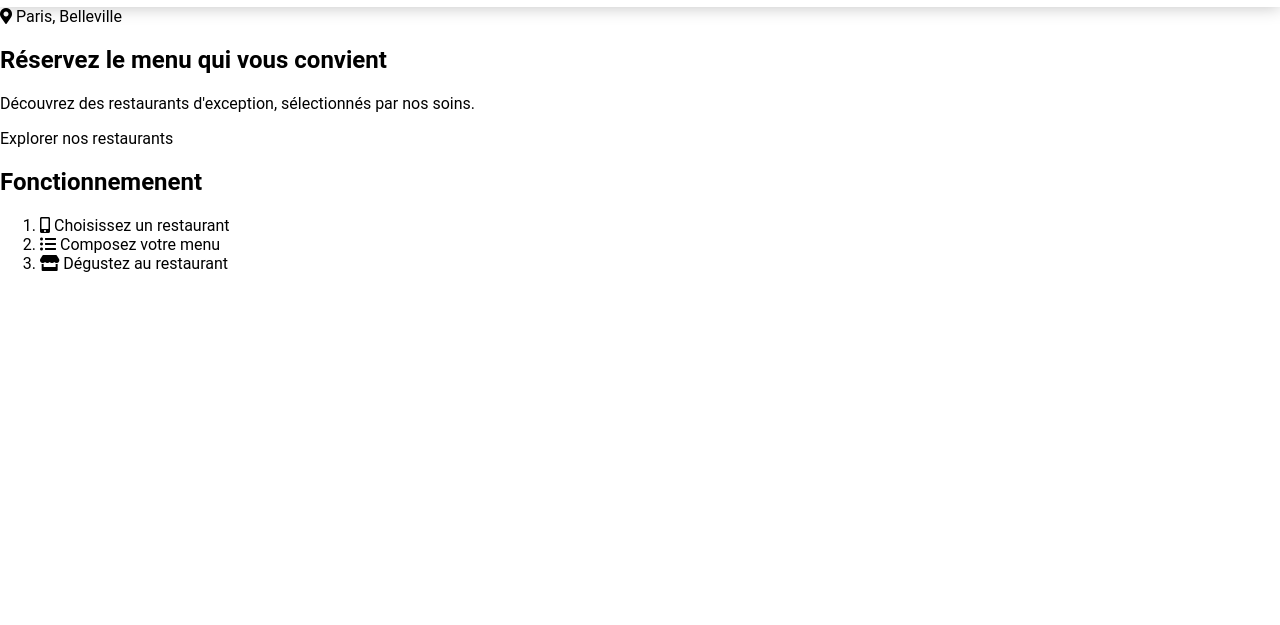
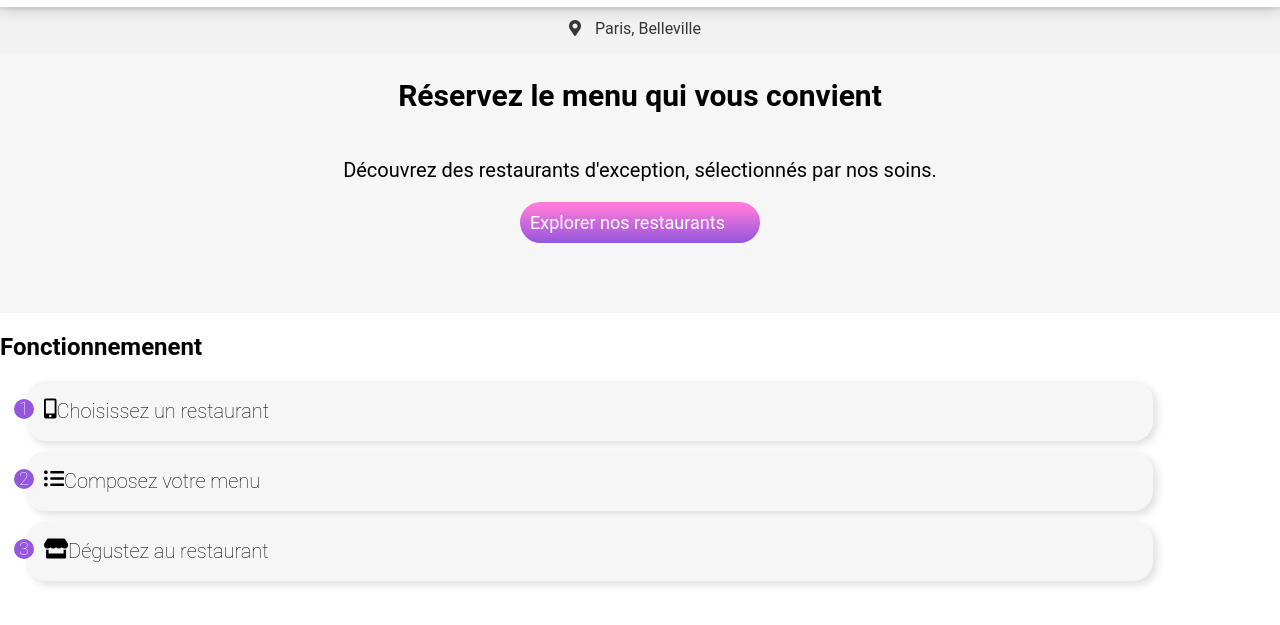
Before and after one commit to rmtc63/P3_15072021, a plain HTML site: page index.html in a window 1280 px wide. Shown: the part 51-676 px from the top of the page. Drawn offline with Linux system fonts and the light colour scheme; files whose address does not match are found by name.

Commit message:
Update style.css
Add css for search + presentation + function

```diff
--- a/style.css
+++ b/style.css
@@ -1,6 +1,5 @@
 @charset "UTF-8";
-	/** GENERAL **/
-
+	/** General **/
 	body {
 	  font-family: roboto;
 	  margin: 0;
@@ -8,6 +7,16 @@
 	  height: 100%;
 	}
 
+	ul, ol {
+	  list-style-type: none;
+	  counter-reset: section;
+	}
+
+	.container {
+	  max-width: 1500px;
+	  margin: auto;
+	  position: relative;
+	}
 
 	@keyframes opa {
 	  0% {
@@ -21,7 +30,6 @@
 	    position: relative;
 	  }
 	}
-
 	.loader {
 	  width: 100%;
 	  height: 100%;
@@ -42,7 +50,7 @@
 	  animation: load 0.6s backwards infinite;
 	  position: absolute;
 	}
-	.loader_spin{
+	.loader_div_cl {
 	  width: 16px;
 	  height: 16px;
 	  background-color: transparent;
@@ -60,8 +68,7 @@
 	    transform: scale(2);
 	  }
 	}
-
-/** HEADER **/
+	/** Header **/
 
 	.header {
 	  padding: 10px;
@@ -76,7 +83,7 @@
 	  margin: 0;
 	  align-items: center;
 	}
-	.header__tailend {
+	.header_indexhtml {
 	  position: absolute;
 	  left: 30px;
 	  height: 30px;
@@ -88,3 +95,92 @@
 	  font-size: 20px;
 	  color: black;
 	}
+
+	/** Search **/
+
+	.search {
+	  border-top: 3px outset #e6e6e6;
+	  background-color: #f2f2f2;
+	  padding-bottom: 15px;
+	  display: flex;
+	  flex-direction: row;
+	  justify-content: center;
+	  color: #363636;
+	}
+	.search_icon {
+	  position: relative;
+	  right: 10px;
+	  padding-top: 10px;
+	}
+	.search_text {
+	  position: relative;
+	  padding-top: 10px;
+	  font-style: normal;
+	  font-size: 20px;
+	}
+
+/** Presentation **/
+
+	.presentation {
+	  display: flex;
+	  flex-direction: column;
+	  justify-content: center;
+	  align-items: center;
+	  text-align: center;
+	  font-size: 20px;
+	  padding-bottom: 70px;
+	  background-color: #f6f6f6;
+	  padding-left: 60px;
+	  padding-right: 60px;
+	}
+	.presentation_btn {
+	  padding: 10px;
+	  border-radius: 130px;
+	  background: linear-gradient(to bottom, #FF79DA 10%, #9356DC 100%);
+	  display: flex;
+	  position: relative;
+	  font-size: large;
+	  color: white;
+	  width: 220px;
+	}
+	.presentation_btn:hover {
+		transform: scale(1.01);
+		cursor: pointer;
+		box-shadow: 3px 5px 5px grey;
+		transition: 0.1s;
+		opacity: 0.9;
+	}
+	/** Function **/
+.fonction_title {
+	padding: 18px;
+	font-size: 24px;
+  }
+  .function_shape {
+	padding: 18px;
+	margin: 0px 0 10px 0px;
+	box-shadow: 4px 4px 8px rgba(0, 0, 0, 0.125);
+	border-radius: 20px;
+	background-color: #f6f6f6;
+	position: relative;
+	display: flex;
+	font-size: 20px;
+	list-style: none;
+	font-weight: lighter;
+	max-width: 88%;
+	left: -14px;
+  }
+  .function_shape::before {
+	counter-increment: section;
+	content: " " counter(section) "  ";
+	height: 20px;
+	width: 20px;
+	font-size: 18px;
+	border-radius: 100px;
+	display: flex;
+	justify-content: center;
+	align-items: center;
+	color: white;
+	background-color: #9356DC;
+	position: absolute;
+	left: -12px;
+  }
```
